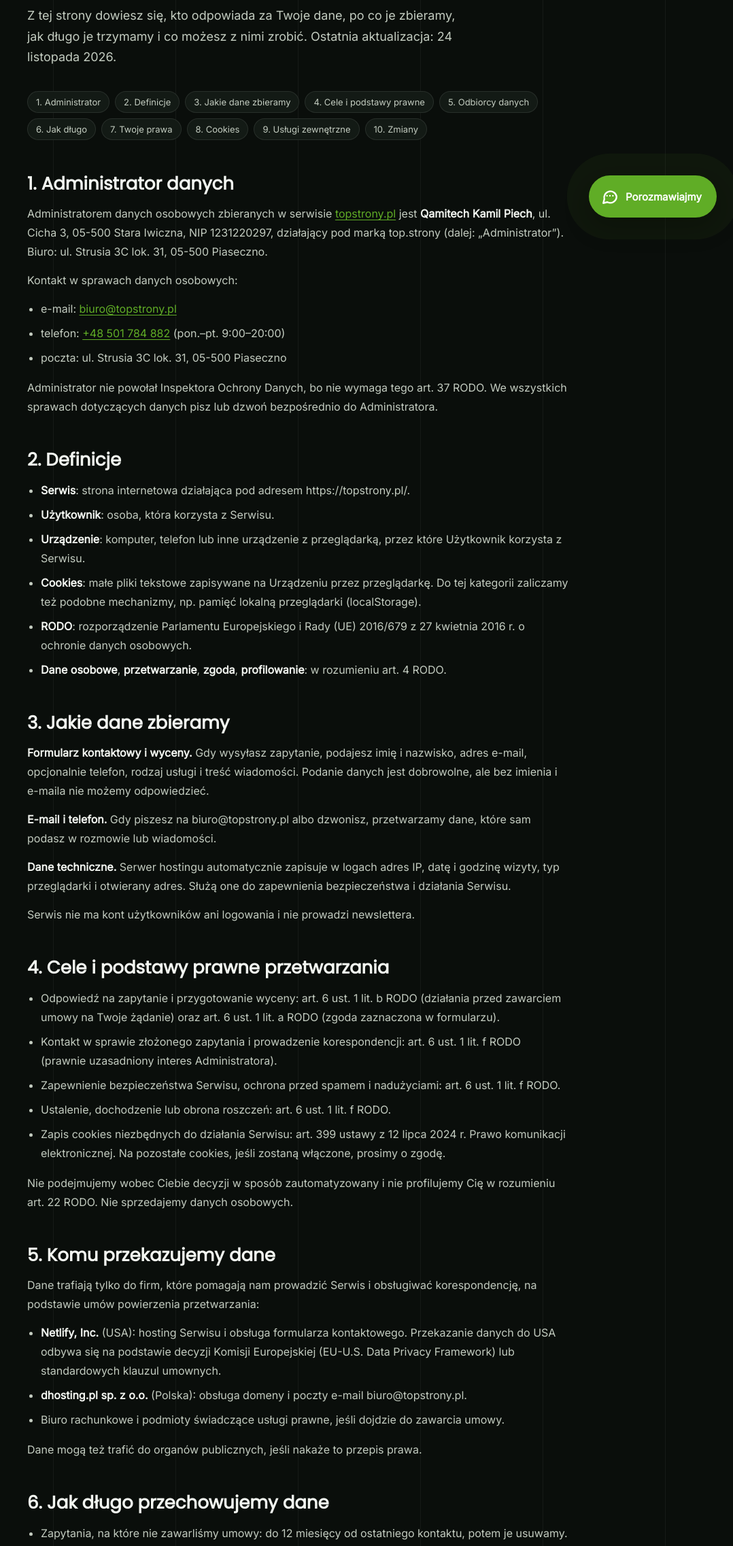
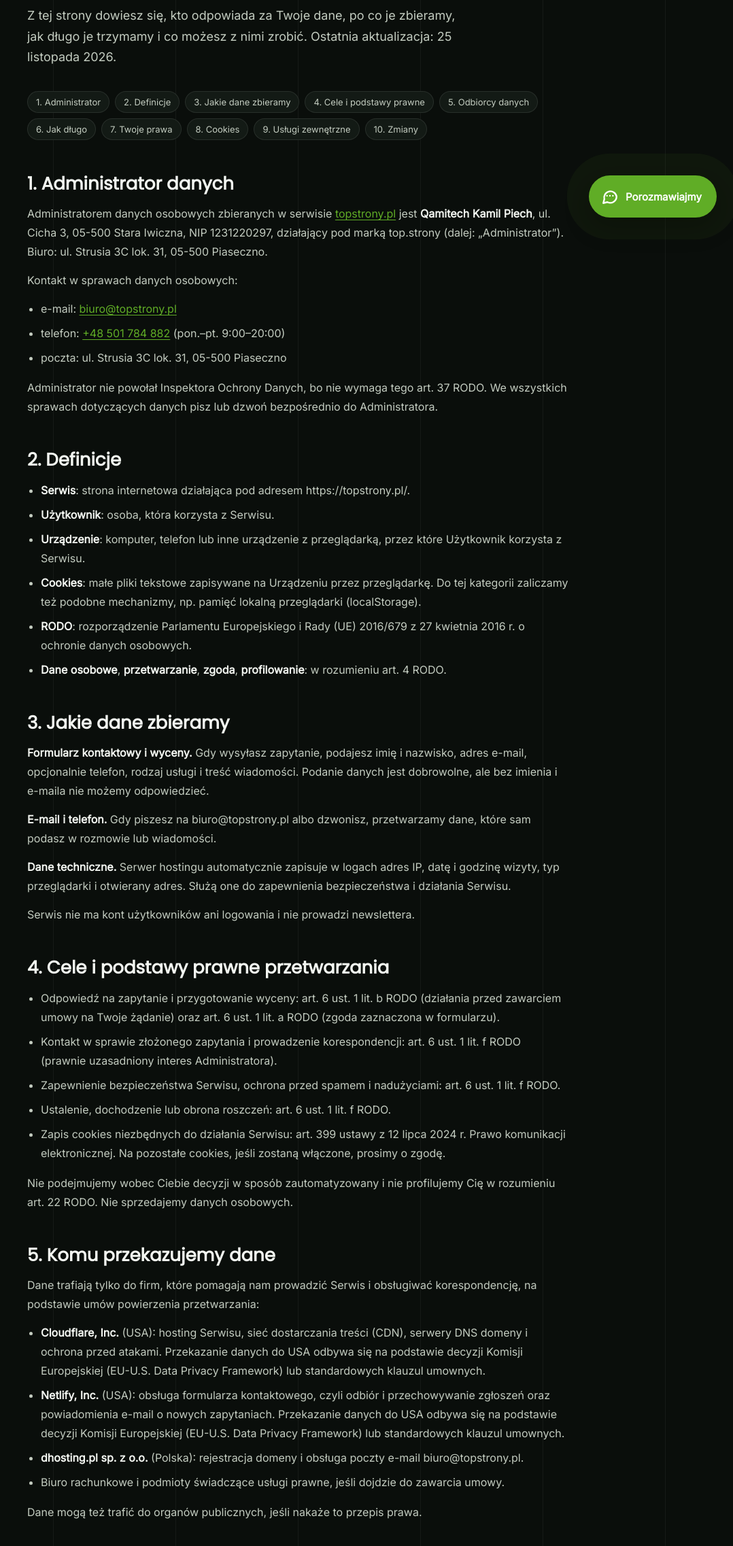
Before and after one commit to KamilPiech1991/topstrony_new, an Astro site: page /polityka-prywatnosci in a window 1280 px wide. Shown: the part 456-2730 px from the top of the page at 68% size, without its empty margins (202-1280 px from the left). Built offline with nearby package versions, Linux system fonts and the light colour scheme; Astro itself is replaced by a stand-in of ours.

Commit message:
Polityka prywatności: hosting na Cloudflare, Netlify tylko formularzUpdate privacy policy with new service providers

```diff
--- a/src/pages/polityka-prywatnosci.astro
+++ b/src/pages/polityka-prywatnosci.astro
@@ -4,7 +4,7 @@ import v from '../data/pages/home.json';
 import { crumbs } from '../data/site';
 
 const path = '/polityka-prywatnosci/';
-const updated = '24 listopada 2026';
+const updated = '25 listopada 2026';
 ---
 <Base v={v} page="polityka" path={path}
   title="Polityka prywatności i cookies – top.strony"
@@ -64,8 +64,9 @@ const updated = '24 listopada 2026';
           <h2 id="odbiorcy">5. Komu przekazujemy dane</h2>
           <p>Dane trafiają tylko do firm, które pomagają nam prowadzić Serwis i obsługiwać korespondencję, na podstawie umów powierzenia przetwarzania:</p>
           <ul>
-            <li><strong>Netlify, Inc.</strong> (USA): hosting Serwisu i obsługa formularza kontaktowego. Przekazanie danych do USA odbywa się na podstawie decyzji Komisji Europejskiej (EU-U.S. Data Privacy Framework) lub standardowych klauzul umownych.</li>
-            <li><strong>dhosting.pl sp. z o.o.</strong> (Polska): obsługa domeny i poczty e-mail biuro@topstrony.pl.</li>
+            <li><strong>Cloudflare, Inc.</strong> (USA): hosting Serwisu, sieć dostarczania treści (CDN), serwery DNS domeny i ochrona przed atakami. Przekazanie danych do USA odbywa się na podstawie decyzji Komisji Europejskiej (EU-U.S. Data Privacy Framework) lub standardowych klauzul umownych.</li>
+            <li><strong>Netlify, Inc.</strong> (USA): obsługa formularza kontaktowego, czyli odbiór i przechowywanie zgłoszeń oraz powiadomienia e-mail o nowych zapytaniach. Przekazanie danych do USA odbywa się na podstawie decyzji Komisji Europejskiej (EU-U.S. Data Privacy Framework) lub standardowych klauzul umownych.</li>
+            <li><strong>dhosting.pl sp. z o.o.</strong> (Polska): rejestracja domeny i obsługa poczty e-mail biuro@topstrony.pl.</li>
             <li>Biuro rachunkowe i podmioty świadczące usługi prawne, jeśli dojdzie do zawarcia umowy.</li>
           </ul>
           <p>Dane mogą też trafić do organów publicznych, jeśli nakaże to przepis prawa.</p>
@@ -96,7 +97,7 @@ const updated = '24 listopada 2026';
           <p>Serwis zapisuje w przeglądarce tylko to, co jest potrzebne do jego działania:</p>
           <ul>
             <li><strong>Wybór motywu</strong> (jasny lub ciemny) w pamięci lokalnej przeglądarki, żeby strona pamiętała Twój wybór przy kolejnej wizycie. Nie zawiera danych osobowych.</li>
-            <li><strong>Cookies techniczne hostingu</strong> Netlify, potrzebne do bezpiecznego wyświetlania strony i obsługi formularza.</li>
+            <li><strong>Cookies techniczne Cloudflare</strong> (np. <code>__cf_bm</code>), które dostawca hostingu może zapisać, żeby chronić stronę przed szkodliwym ruchem i botami. Nie służą do śledzenia ani do reklam.</li>
           </ul>
           <p>Jeśli włączymy narzędzia analityczne lub reklamowe (np. Google Analytics 4, tag Google Ads, piksel Meta), zaczną one działać dopiero po Twojej zgodzie w banerze cookies, a ich lista pojawi się w tym punkcie.</p>
           <p>Możesz w każdej chwili usunąć cookies i dane strony albo zablokować ich zapis w ustawieniach przeglądarki: <a href="https://support.google.com/chrome/answer/95647?hl=pl" rel="noopener">Chrome</a>, <a href="https://support.mozilla.org/pl/kb/blokowanie-ciasteczek" rel="noopener">Firefox</a>, <a href="https://support.apple.com/pl-pl/guide/safari/sfri11471/mac" rel="noopener">Safari</a>, <a href="https://support.microsoft.com/pl-pl/microsoft-edge/usuwanie-plik%C3%B3w-cookie-w-przegl%C4%85darce-microsoft-edge-63947406-40ac-c3b8-57b9-2a946a29ae09" rel="noopener">Edge</a>, <a href="https://help.opera.com/pl/latest/web-preferences/" rel="noopener">Opera</a>. Zablokowanie zapisu może sprawić, że część funkcji, np. zapamiętanie motywu, nie będzie działać.</p>
```
